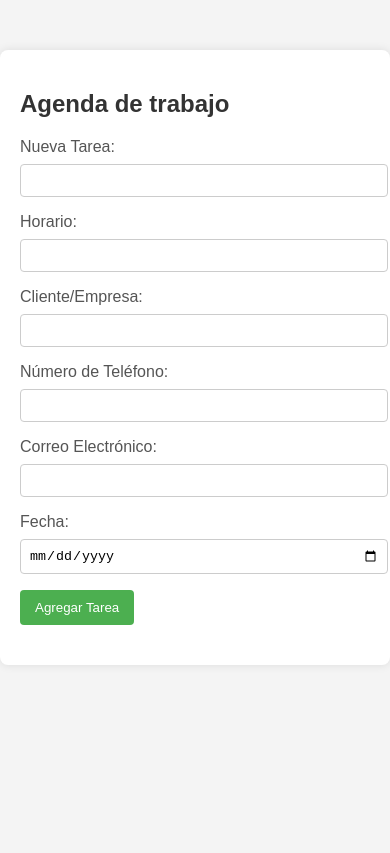
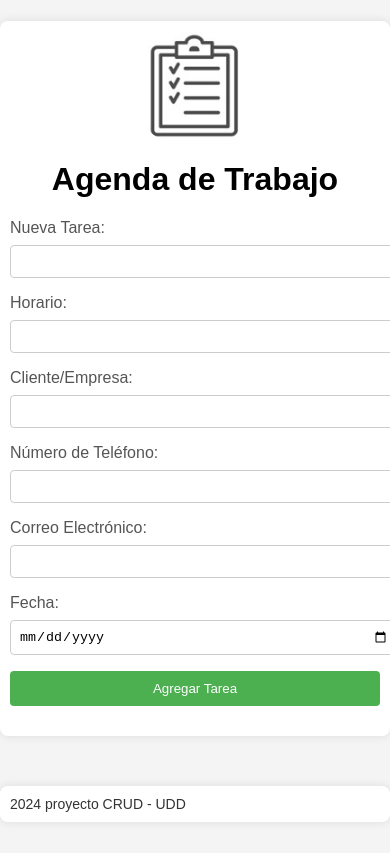
Before and after one commit to bbuscagliap/proyecto-CRUD, a plain HTML site: page index.html in a window 390 px wide. Drawn offline with Linux system fonts and the light colour scheme.

Commit message:
agregue responsive y cambios menores al header

```diff
--- a/index.html
+++ b/index.html
@@ -8,8 +8,12 @@
 </head>
 <body>
 
-  <div class="container">
-    <h2>Agenda de trabajo</h2>
+  <header>
+    <div class="container">
+      <img src="img/logoagenda.jpg" alt="Descripción de la imagen">
+      <center>
+        <h1>Agenda de Trabajo</h1>
+      </center>
 
     <form id="taskForm">
       <label for="task">Nueva Tarea:</label>
@@ -36,6 +40,12 @@
     <ul id="taskList"></ul>
   </div>
 
+  <footer>
+    <div class="container">
+      <p>2024 proyecto CRUD - UDD</p>
+    </div>
+  </footer>
+
   <script src="script.js"></script>
 </body>
 </html>
--- a/styles.css
+++ b/styles.css
@@ -1,13 +1,37 @@
-body {
+/* Estilos para el encabezado (header) */
+header {
+    background-color: #f4f4f4;
+    padding: 1px 0;
+  }
+
+  header img {
+    width: 100px; /* Ajusta el tamaño según sea necesario */
+    height: auto;
+    border-radius: 20%; /* Estilo de esquinas redondeadas */
+    display: block; /* Centra la imagen */
+    margin: 0 auto; /* Centra la imagen */
+  }
+
+  header p {
+    margin-top: 10px;
+    font-size: 2em; /* Ajusta el tamaño del texto según sea necesario */
+    color: #333;
+  }
+
+  /* Resto del código... */
+
+  body {
     font-family: 'Arial', sans-serif;
     background-color: #f4f4f4;
+    text-align: left;
     margin: 0;
     padding: 0;
   }
 
   .container {
+    text-align: left;
     max-width: 800px;
-    margin: 50px auto;
+    margin: 30px auto;
     background-color: #fff;
     border-radius: 8px;
     box-shadow: 0 0 10px rgba(0, 0, 0, 0.1);
@@ -67,7 +91,8 @@ body {
     margin-bottom: 6px;
   }
 
-  button.edit, button.delete {
+  button.edit,
+  button.delete {
     background-color: #3498db;
     color: #fff;
     padding: 5px 10px;
@@ -77,6 +102,32 @@ body {
     margin-right: 5px;
   }
 
-  button.edit:hover, button.delete:hover {
+  button.edit:hover,
+  button.delete:hover {
     background-color: #2980b9;
   }
+
+  footer {
+    background-color: #f4f4f4;
+    color: #fff;
+    text-align: center;
+    padding: 10px 0;
+  }
+
+  footer p {
+    font-family: 'Arial', sans-serif;
+    font-size: 14px;
+    margin: 0;
+  }
+  /* Estilos responsive */
+  @media screen and (max-width: 600px) {
+    .container {
+      padding: 10px;
+      margin: 20px auto;
+    }
+
+    input,
+    button {
+      width: 100%; /* Ajusta el ancho al 100% en pantallas pequeñas */
+    }
+  }
```
Also changed, not shown: img/logoagenda.jpg (added).
